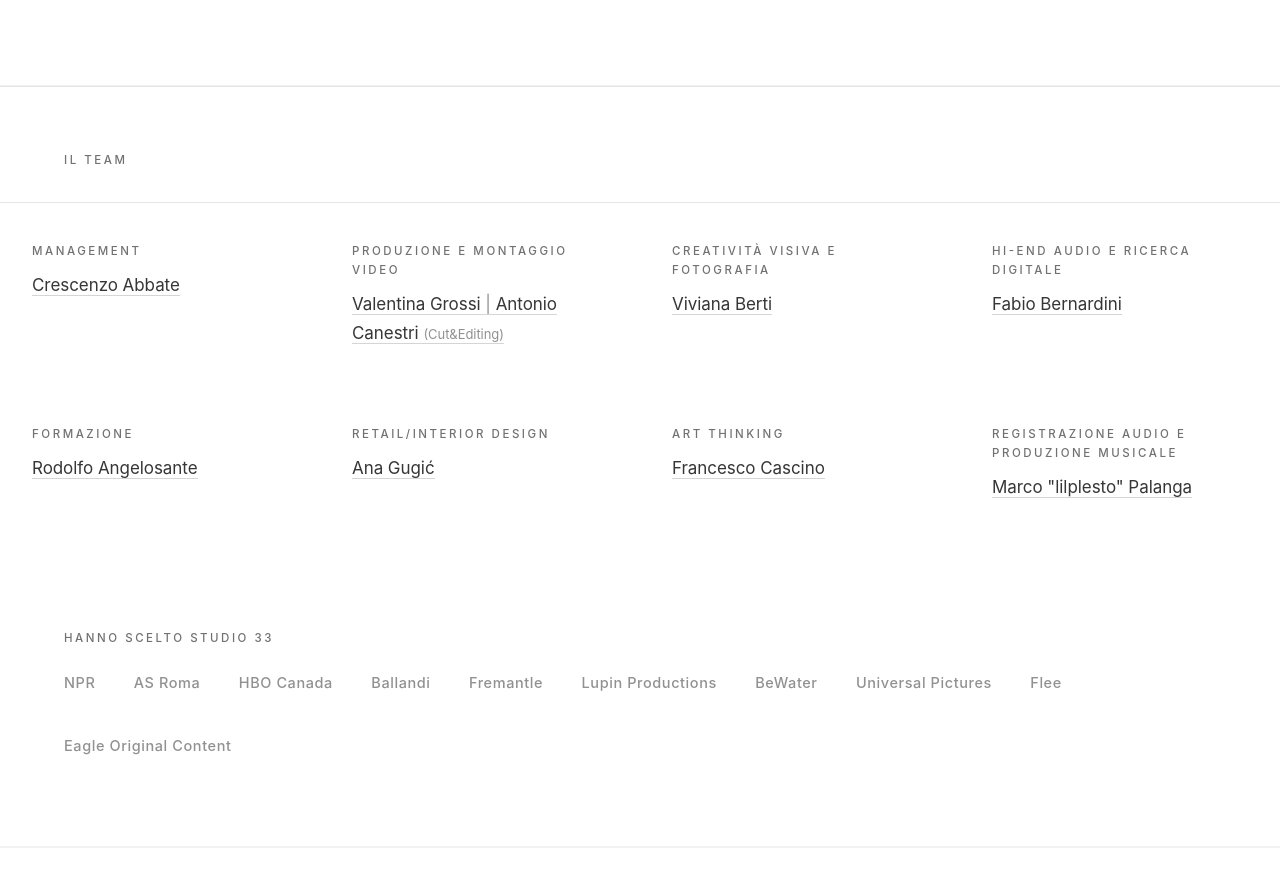
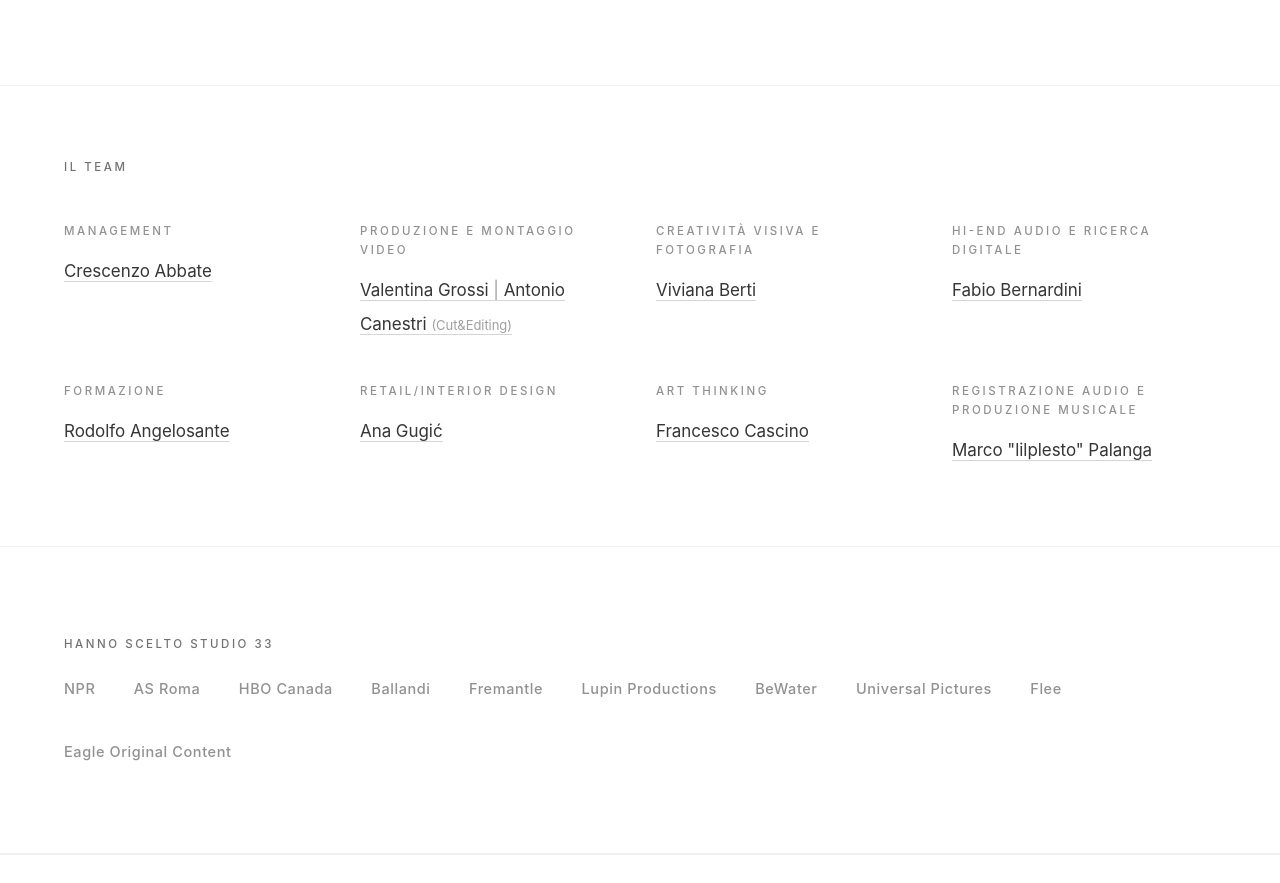
Before and after one commit to studio33club/studio33webnew, a plain HTML site: page index.html in a window 1280 px wide. Shown: the part 3318-4201 px from the top of the page. Drawn offline with Linux system fonts and the light colour scheme; a web font is replaced by a local one.

Commit message:
Add files via upload

```diff
--- a/index.html
+++ b/index.html
@@ -1,4 +1,4 @@
-<!-- VERSIONE 55 · pagina page-home -->
+<!-- VERSIONE 56 · pagina page-home -->
 <!DOCTYPE html>
 <html lang="it">
 <head>
@@ -1583,58 +1583,56 @@
   </section>
 
   <!-- TEAM -->
-  <section style="border-top:var(--bd)">
-    <div class="sec-header">
-      <div class="lbl"><span data-lang="it">Il team</span><span data-lang="en">The team</span>
+  <section style="padding:4.5rem 4rem 5rem;border-bottom:var(--bds)">
+    <div class="lbl" style="margin-bottom:2.8rem"><span data-lang="it">Il team</span><span data-lang="en">The team</span>
     <span data-lang="es">El equipo</span>
     <span data-lang="fr">L'équipe</span></div>
-    </div>
-    <div class="col4">
-      <div style="padding:2.4rem 2rem">
-        <div class="lbl" style="margin-bottom:.6rem">Management</div>
-        <div style="font-family:var(--fd);font-size:17.0px;color:rgba(26,26,26,0.88)"><a class="team-link" href="https://www.linkedin.com/in/enzoabbate/" target="_blank" rel="noopener">Crescenzo Abbate</a></div>
+    <div class="col4" style="border-top:none;gap:2.6rem 2rem">
+      <div>
+        <div class="lbl" style="margin-bottom:.7rem;color:rgba(26,26,26,0.48)">Management</div>
+        <a class="team-link" href="https://www.linkedin.com/in/enzoabbate/" target="_blank" rel="noopener" style="font-family:var(--fd);font-size:17.0px;color:rgba(26,26,26,0.88)">Crescenzo Abbate</a>
       </div>
-      <div style="padding:2.4rem 2rem">
-        <div class="lbl" style="margin-bottom:.6rem"><span data-lang="it">Produzione e montaggio video</span><span data-lang="en">Video Production &amp; Editing</span>
+      <div>
+        <div class="lbl" style="margin-bottom:.7rem;color:rgba(26,26,26,0.48)"><span data-lang="it">Produzione e montaggio video</span><span data-lang="en">Video Production &amp; Editing</span>
     <span data-lang="es">Producción y edición de vídeo</span>
     <span data-lang="fr">Production et montage vidéo</span></div>
-        <div style="font-family:var(--fd);font-size:17.0px;color:rgba(26,26,26,0.88)"><a class="team-link" href="https://www.cute-editing.com/" target="_blank" rel="noopener">Valentina Grossi <span style="color:rgba(26,26,26,0.48)">|</span> Antonio Canestri <span style="font-size:13.0px;color:rgba(26,26,26,0.48)">(Cut&amp;Editing)</span></a></div>
+        <a class="team-link" href="https://www.cute-editing.com/" target="_blank" rel="noopener" style="font-family:var(--fd);font-size:17.0px;color:rgba(26,26,26,0.88)">Valentina Grossi <span style="color:rgba(26,26,26,0.42)">|</span> Antonio Canestri <span style="font-size:13.0px;color:rgba(26,26,26,0.42)">(Cut&amp;Editing)</span></a>
       </div>
-      <div style="padding:2.4rem 2rem">
-        <div class="lbl" style="margin-bottom:.6rem"><span data-lang="it">Creatività visiva e fotografia</span><span data-lang="en">Visual Creative &amp; Photographer</span>
+      <div>
+        <div class="lbl" style="margin-bottom:.7rem;color:rgba(26,26,26,0.48)"><span data-lang="it">Creatività visiva e fotografia</span><span data-lang="en">Visual Creative &amp; Photographer</span>
     <span data-lang="es">Creatividad visual y fotografía</span>
     <span data-lang="fr">Créativité visuelle et photographie</span></div>
-        <div style="font-family:var(--fd);font-size:17.0px;color:rgba(26,26,26,0.88)"><a class="team-link" href="http://www.vivianaberti.com/" target="_blank" rel="noopener">Viviana Berti</a></div>
+        <a class="team-link" href="http://www.vivianaberti.com/" target="_blank" rel="noopener" style="font-family:var(--fd);font-size:17.0px;color:rgba(26,26,26,0.88)">Viviana Berti</a>
       </div>
-      <div style="padding:2.4rem 2rem">
-        <div class="lbl" style="margin-bottom:.6rem"><span data-lang="it">Hi-End Audio e ricerca digitale</span><span data-lang="en">Hi-End Audio &amp; Digital Research</span>
+      <div>
+        <div class="lbl" style="margin-bottom:.7rem;color:rgba(26,26,26,0.48)"><span data-lang="it">Hi-End Audio e ricerca digitale</span><span data-lang="en">Hi-End Audio &amp; Digital Research</span>
     <span data-lang="es">Hi-End Audio e investigación digital</span>
     <span data-lang="fr">Hi-End Audio et recherche digitale</span></div>
-        <div style="font-family:var(--fd);font-size:17.0px;color:rgba(26,26,26,0.88)"><a class="team-link" href="https://www.instagram.com/bububernardini/" target="_blank" rel="noopener">Fabio Bernardini</a></div>
+        <a class="team-link" href="https://www.instagram.com/bububernardini/" target="_blank" rel="noopener" style="font-family:var(--fd);font-size:17.0px;color:rgba(26,26,26,0.88)">Fabio Bernardini</a>
       </div>
-      <div style="padding:2.4rem 2rem">
-        <div class="lbl" style="margin-bottom:.6rem"><span data-lang="it">Formazione</span><span data-lang="en">Training</span>
+      <div>
+        <div class="lbl" style="margin-bottom:.7rem;color:rgba(26,26,26,0.48)"><span data-lang="it">Formazione</span><span data-lang="en">Training</span>
     <span data-lang="es">Formación</span>
     <span data-lang="fr">Formation</span></div>
-        <div style="font-family:var(--fd);font-size:17.0px;color:rgba(26,26,26,0.88)"><a class="team-link" href="https://www.instagram.com/jazzkissa.vibes/" target="_blank" rel="noopener">Rodolfo Angelosante</a></div>
+        <a class="team-link" href="https://www.instagram.com/jazzkissa.vibes/" target="_blank" rel="noopener" style="font-family:var(--fd);font-size:17.0px;color:rgba(26,26,26,0.88)">Rodolfo Angelosante</a>
       </div>
-      <div style="padding:2.4rem 2rem">
-        <div class="lbl" style="margin-bottom:.6rem"><span data-lang="it">Retail/Interior design</span><span data-lang="en">Retail/Interior Design</span>
+      <div>
+        <div class="lbl" style="margin-bottom:.7rem;color:rgba(26,26,26,0.48)"><span data-lang="it">Retail/Interior design</span><span data-lang="en">Retail/Interior Design</span>
     <span data-lang="es">Diseño retail/interior</span>
     <span data-lang="fr">Design retail/intérieur</span></div>
-        <div style="font-family:var(--fd);font-size:17.0px;color:rgba(26,26,26,0.88)"><a class="team-link" href="https://www.linkedin.com/in/ana-gugic-7a489a17" target="_blank" rel="noopener">Ana Gugić</a></div>
+        <a class="team-link" href="https://www.linkedin.com/in/ana-gugic-7a489a17" target="_blank" rel="noopener" style="font-family:var(--fd);font-size:17.0px;color:rgba(26,26,26,0.88)">Ana Gugić</a>
       </div>
-      <div style="padding:2.4rem 2rem">
-        <div class="lbl" style="margin-bottom:.6rem"><span data-lang="it">Art thinking</span><span data-lang="en">Art Thinking</span>
+      <div>
+        <div class="lbl" style="margin-bottom:.7rem;color:rgba(26,26,26,0.48)"><span data-lang="it">Art thinking</span><span data-lang="en">Art Thinking</span>
     <span data-lang="es">Art thinking</span>
     <span data-lang="fr">Art thinking</span></div>
-        <div style="font-family:var(--fd);font-size:17.0px;color:rgba(26,26,26,0.88)"><a class="team-link" href="https://www.linkedin.com/in/francescocascino" target="_blank" rel="noopener">Francesco Cascino</a></div>
+        <a class="team-link" href="https://www.linkedin.com/in/francescocascino" target="_blank" rel="noopener" style="font-family:var(--fd);font-size:17.0px;color:rgba(26,26,26,0.88)">Francesco Cascino</a>
       </div>
-      <div style="padding:2.4rem 2rem">
-        <div class="lbl" style="margin-bottom:.6rem"><span data-lang="it">Registrazione audio e produzione musicale</span><span data-lang="en">Audio Recording &amp; Music Production</span>
+      <div>
+        <div class="lbl" style="margin-bottom:.7rem;color:rgba(26,26,26,0.48)"><span data-lang="it">Registrazione audio e produzione musicale</span><span data-lang="en">Audio Recording &amp; Music Production</span>
     <span data-lang="es">Grabación de audio y producción musical</span>
     <span data-lang="fr">Enregistrement audio et production musicale</span></div>
-        <div style="font-family:var(--fd);font-size:17.0px;color:rgba(26,26,26,0.88)"><a class="team-link" href="https://www.instagram.com/lilplesto/" target="_blank" rel="noopener">Marco "lilplesto" Palanga</a></div>
+        <a class="team-link" href="https://www.instagram.com/lilplesto/" target="_blank" rel="noopener" style="font-family:var(--fd);font-size:17.0px;color:rgba(26,26,26,0.88)">Marco "lilplesto" Palanga</a>
       </div>
     </div>
   </section>
```
